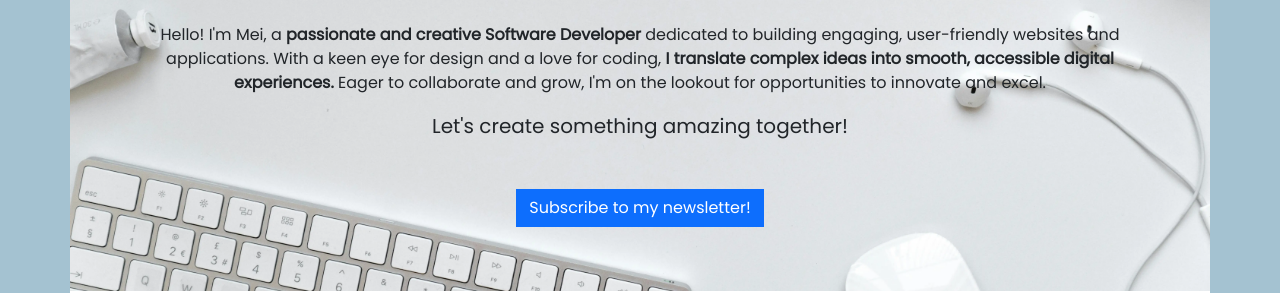
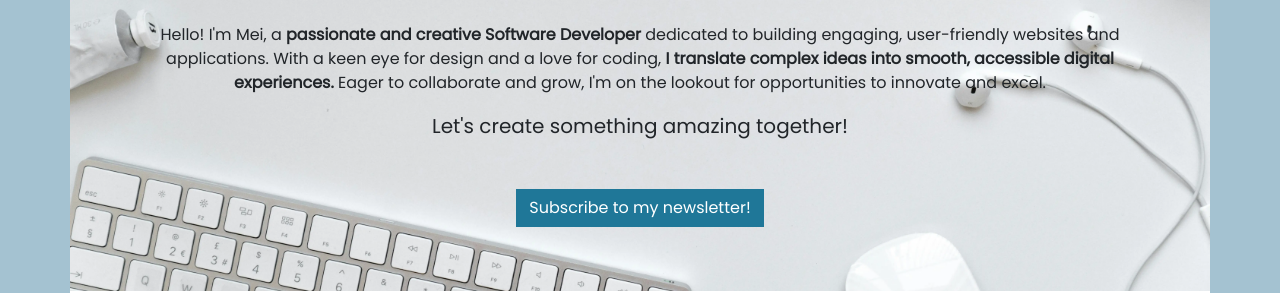
Before and after one commit to judewoolls/bootstrap-tutorial-demo, a plain HTML site: page index.html in a window 1280 px wide. Shown: the part 308-601 px from the top of the page. Drawn offline with nearby package versions, Linux system fonts and the light colour scheme.

Commit message:
add custom button styles to primary buttons

```diff
--- a/assets/css/style.css
+++ b/assets/css/style.css
@@ -23,6 +23,16 @@ h2 {
 .sharp-corners,
 .sharp-corners * {
     border-radius: 0;
+}
+
+.btn-primary {
+    background-color: #1f7798;
+    border-color: #1f7798;
+}
+
+.btn-primary:hover {
+    background-color: #1d6d8a;
+    border-color: #1d6d8a;
 }
 
 /* hero section */
```
